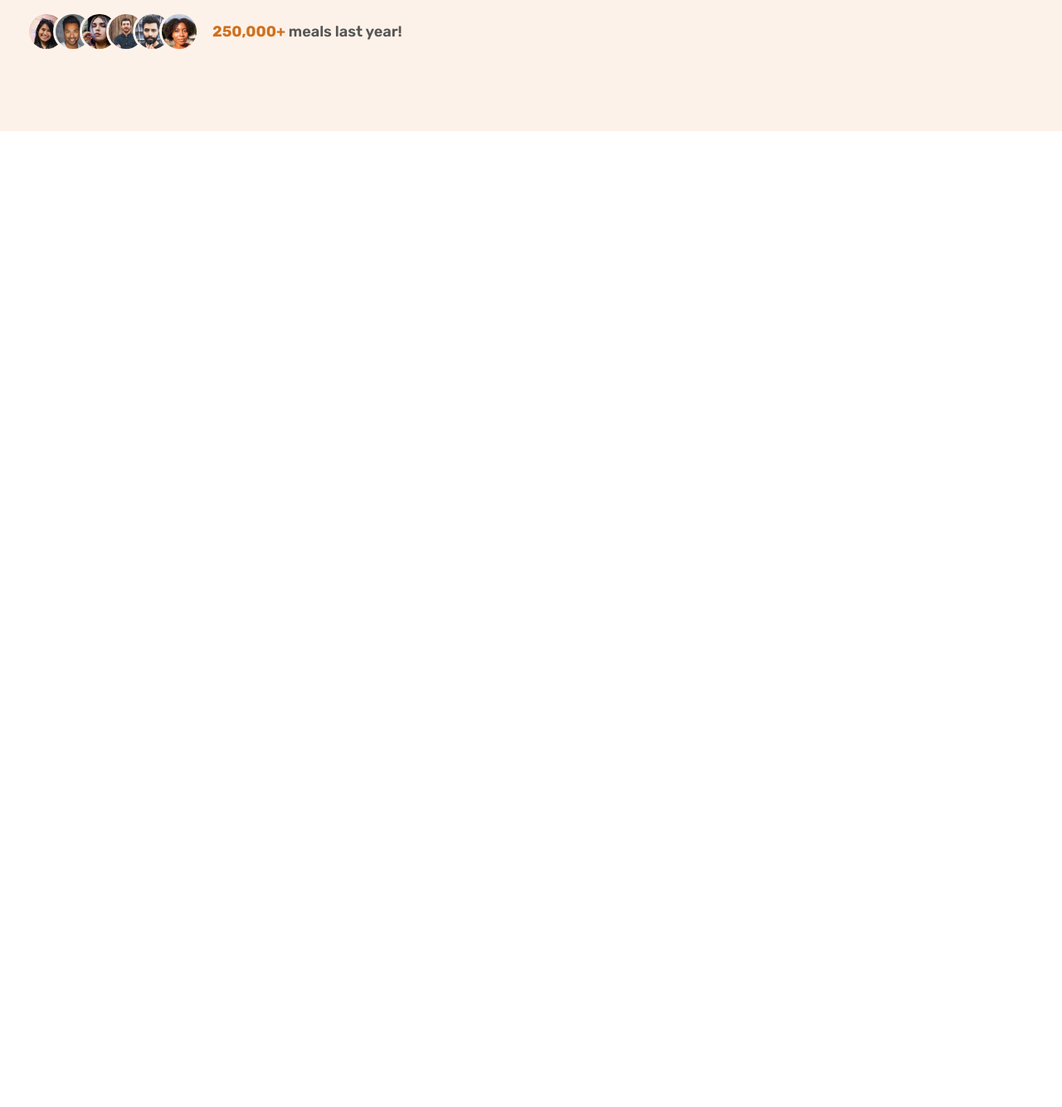
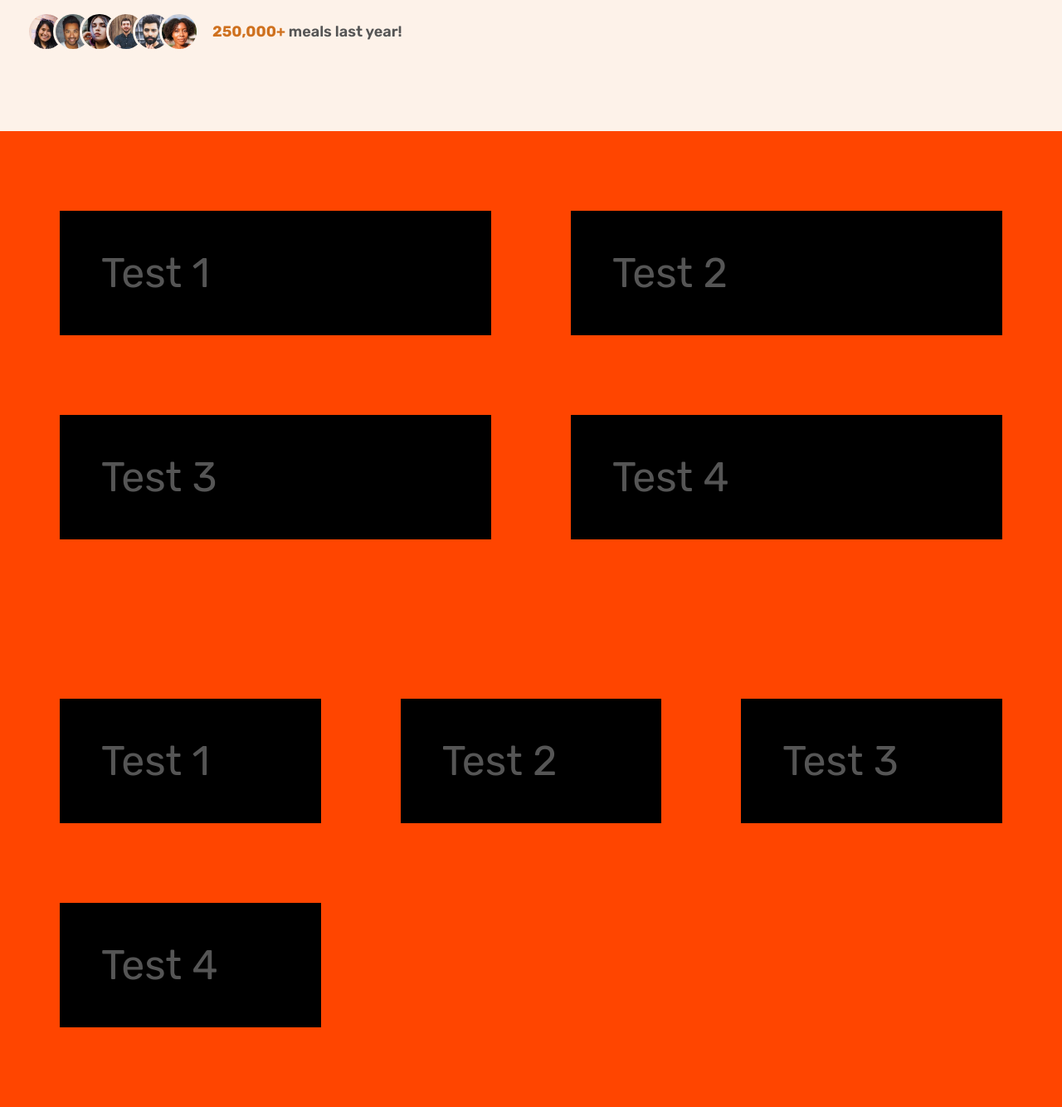
Before and after one commit to Daniel-io/Omnifood, a plain HTML site: page index.html in a window 1280 px wide. Shown: the part 682-2016 px from the top of the page at 83% size. Before the commit the page ends 840 px from the top, so only its background shows below. Drawn offline with Linux system fonts and the light colour scheme.

Commit message:
Create layout grid

```diff
--- a/css/style.css
+++ b/css/style.css
@@ -132,6 +132,35 @@ body {
 .margin-right-sm {
   margin-right: 1.6rem !important;
 }
+
+
+
+
+
+.container {
+  max-width: 120rem;
+  padding: 0 3.2rem;
+  margin: 0 auto;
+}
+
+.grid {
+  display: grid;
+  gap: 9.6rem;
+}
+
+.grid--2-cols {
+  grid-template-columns: repeat(2, 1fr);
+}
+
+.grid--3-cols {
+  grid-template-columns: repeat(3, 1fr);
+}
+
+.grid--4-cols {
+  grid-template-columns: repeat(4, 1fr);
+}
+
+
 
 
 
@@ -275,3 +304,26 @@ body {
   font-weight: 700;
   color: #cf711f;
 }
+
+
+
+
+
+
+/* ------------------------------- */
+/* HOW IT WORKS SECTION */
+/* ------------------------------- */
+
+
+
+
+.section-how {
+  padding: 9.6rem 0;
+  background-color: orangered;
+}
+
+.section-how div div {
+  padding: 50px;
+  font-size: 50px;
+  background-color: black;
+}
--- a/index.html
+++ b/index.html
@@ -61,8 +61,27 @@
         </div>
       </div>
     </section>
+
+    <section class="section-how ">
+      <div class="container grid grid--2-cols">
+        <div>Test 1</div>
+        <div>Test 2</div>
+        <div>Test 3</div>
+        <div>Test 4</div>
+      </div>
+    </section>
+
+
+    <section class="section-how ">
+      <div class="container grid grid--3-cols">
+        <div>Test 1</div>
+        <div>Test 2</div>
+        <div>Test 3</div>
+        <div>Test 4</div>
+      </div>
+    </section>
+
   </main>
-
 
 </body>
 </html>
```
